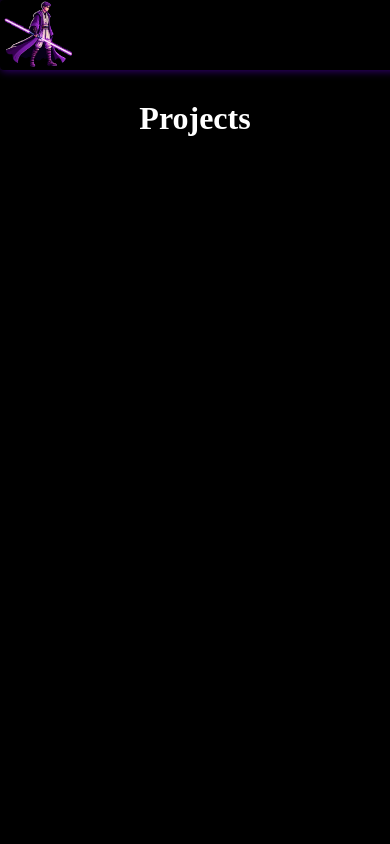
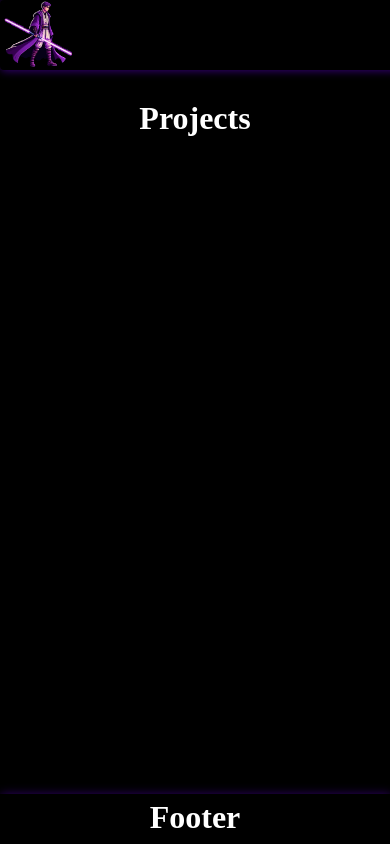
Before and after one commit to Jondrewd/Portfolio, a React (Create React App) app: page /projects in a window 390 px wide. Shown: the top 844 px of the page. Built offline with nearby package versions, Linux system fonts and the light colour scheme.

Commit message:
Update footer

```diff
--- a/src/components/layout/Footer.js
+++ b/src/components/layout/Footer.js
@@ -1,6 +1,10 @@
+import styles from './Footer.module.css'
+
 function Footer(){
     return(
-    <h1>Footer</h1>
+    <div className={styles.footer_layout}>
+        <h1>Footer</h1>
+    </div>
 )}
 
 export default Footer
--- /dev/null
+++ b/src/components/layout/Footer.module.css
@@ -0,0 +1,20 @@
+.footer_layout{
+    background-color: rgb(0, 0, 0);
+    width: 100%;
+    height: 70px;
+    position: fixed;
+    bottom: 0;
+    text-align: center;
+    box-shadow: 1px 1px 10px rgb(115, 0, 255, 0.457);
+}
+.footer_layout h1{
+    padding-top: 15px;
+}
+@media(max-width: 560px){
+    .footer_layout{
+        height: 50px;
+    }
+    .footer_layout h1{
+        padding-top: 5px;
+    }
+}
```
